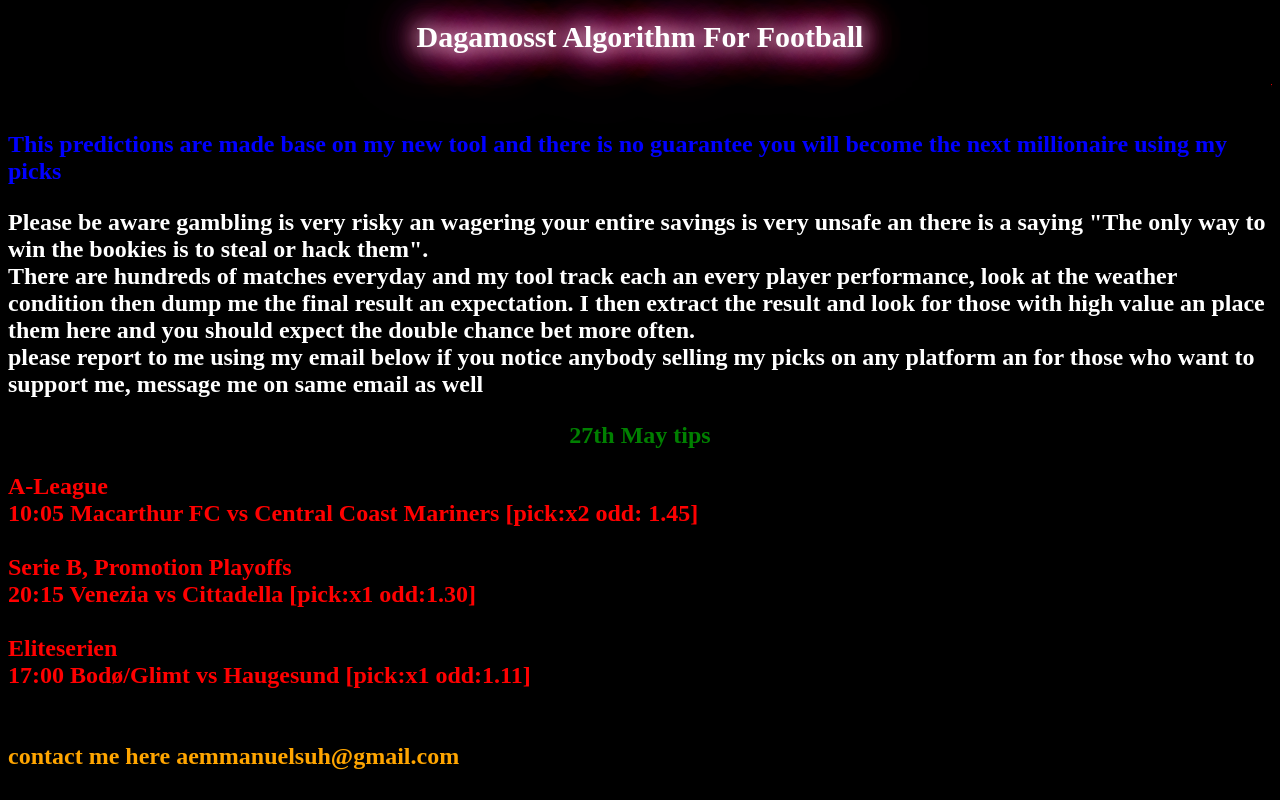
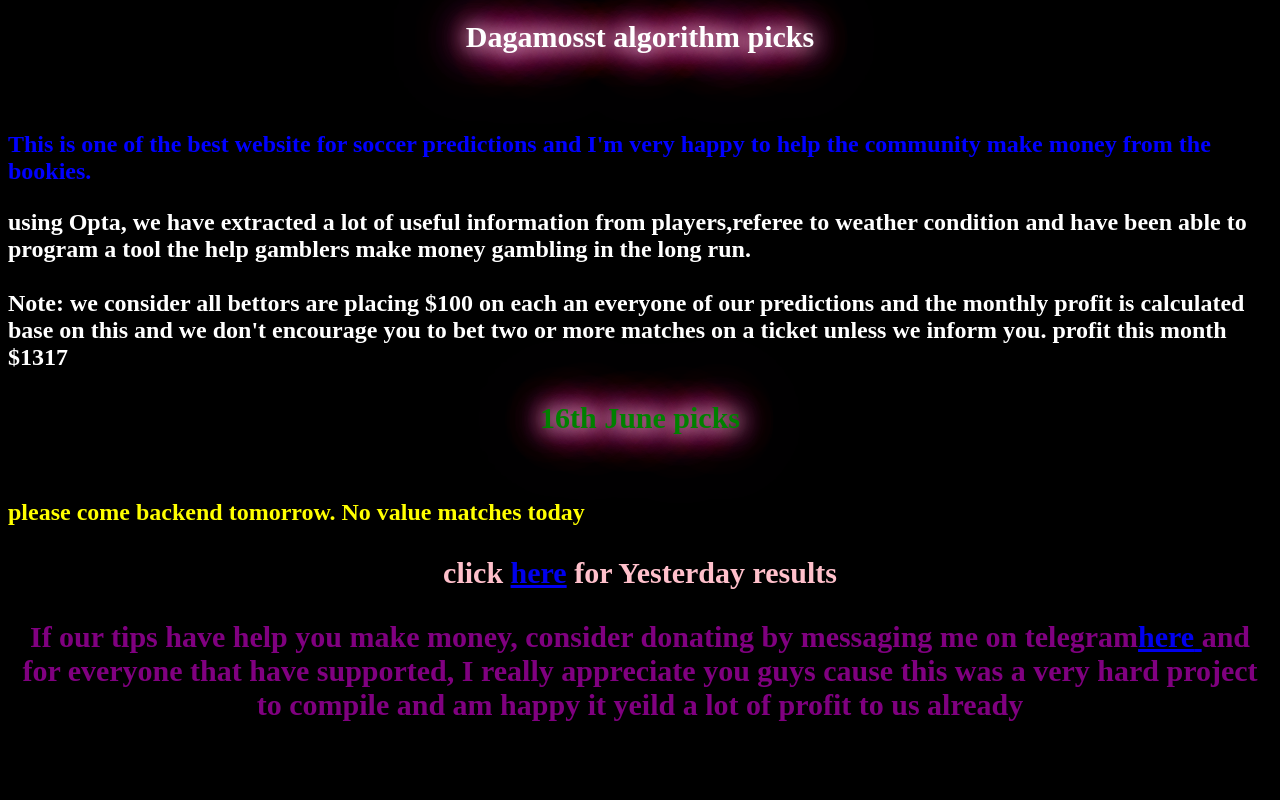
Before and after one commit to ambe90/ambe90, a plain HTML site: page index.html in a window 1280 px wide. Drawn offline with Linux system fonts and the light colour scheme.

Commit message:
Update index.html

```diff
--- a/index.html
+++ b/index.html
@@ -1,6 +1,7 @@
 <!DOCTYPE html>
 <html>
 <head>
+<meta charset="utf-8">
 <meta name="viewport" content="width=device-width, initial-scale=1">
 <style>
 body {
@@ -39,7 +40,7 @@ font-size : 25px;
 h3 {
 color : blue;
 text-align : center;
-font-size : 50px;
+font-size : 30px;
 }
 a h4 {
  color : red;
@@ -49,12 +50,13 @@ a h4 {
 </head>
 <body>
 
-<h1 class="glow">Dagamosst Algorithm For Football</h1>
+<h1 class="glow">Dagamosst algorithm picks</h1>
 <h2><marquee>welcome to my A/I picks</marquee><h2>
-<P style="color:blue">This predictions are made base on my new tool and there is no guarantee you will become the next millionaire using my picks<br></P>
-<h style="color: white">Please be aware gambling is very risky an wagering your entire savings is very unsafe an there is a saying "The only way to win the bookies is to steal or hack them".<br>There are hundreds of matches everyday and my tool track each an every player performance, look at the weather condition then dump me the final result an expectation. I then extract the result and look for those with high value an place them here and you should expect the double chance bet more often.<br>please report to me using my email below if you notice anybody selling my picks on any platform an for those who want to support me, message me on same email as well<br></h>
-<p style="text-align: center;color:green">27th May tips</p>
-<h style="text-align: center">A-League<br>10:05 Macarthur FC vs Central Coast Mariners [pick:x2 odd: 1.45]<br><br>Serie B, Promotion Playoffs<br>20:15 Venezia vs Cittadella [pick:x1 odd:1.30]<br><br>Eliteserien<br>17:00 Bodø/Glimt vs Haugesund [pick:x1 odd:1.11]<br><br><br><be></h>
-<h style="color: orange">contact me here aemmanuelsuh@gmail.com</h>
+<P style="color:blue">This is one of the best website for soccer predictions and I'm very happy to help the community make money from the bookies.<br></P>
+<h style="color: white">using Opta, we have extracted a lot of useful information from players,referee to weather condition and have been able to program a tool the help gamblers make money gambling in the long run.<br><br>Note: we consider all bettors are placing $100 on each an everyone of our predictions and the monthly profit is calculated base on this and we don't encourage you to bet two or more matches on a ticket unless we inform you. profit this month $1317</h>
+<p style="text-align: center;color:green" class="glow">16th June picks<br><br></p>
+<h style="text-align: center;color:yellow"> please come backend tomorrow. No value matches today</h>
+<h3 style="color: pink;text-align:center">click <a href="index1.html"><b>here</b></a> for Yesterday results</h3>
+<h3 style="color: purple">If our tips have help you make money, consider donating by messaging me on telegram<a href="https://t.me/joinchat/gnsVOXUU5-piMjc8"><b>here</b> </a>and for everyone that have supported, I really appreciate you guys cause this was a very hard project to compile and am happy it yeild a lot of profit to us already</h3>
 </body>
 </html>
```
